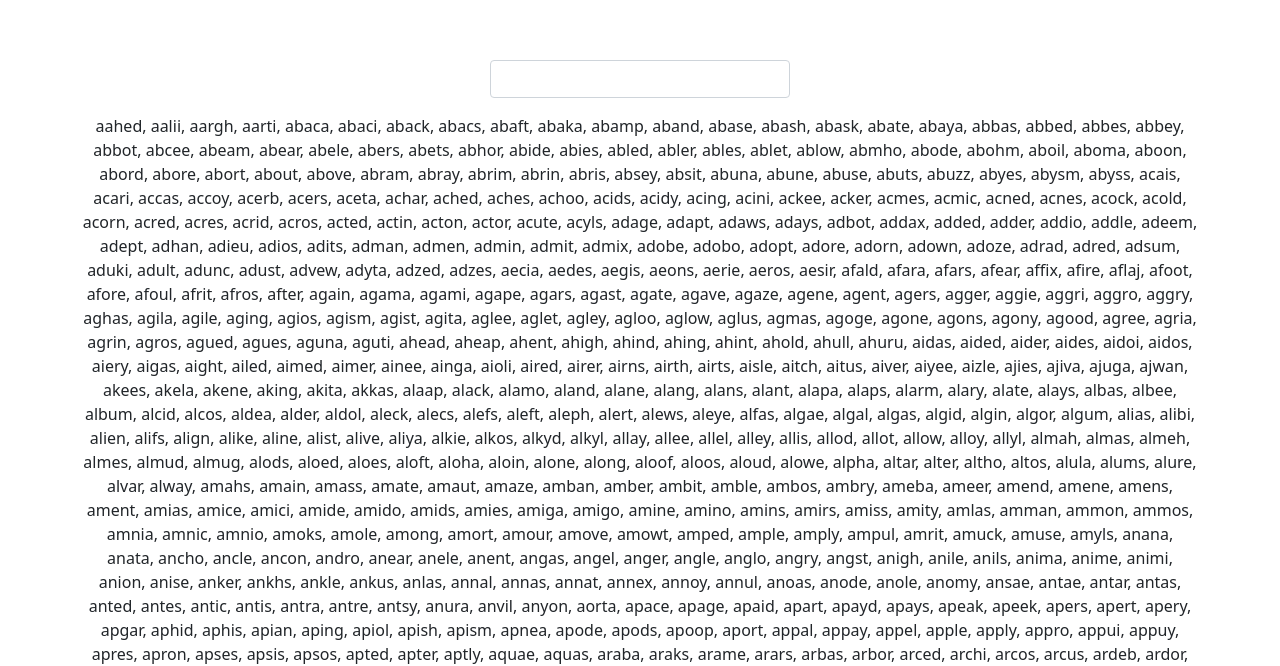
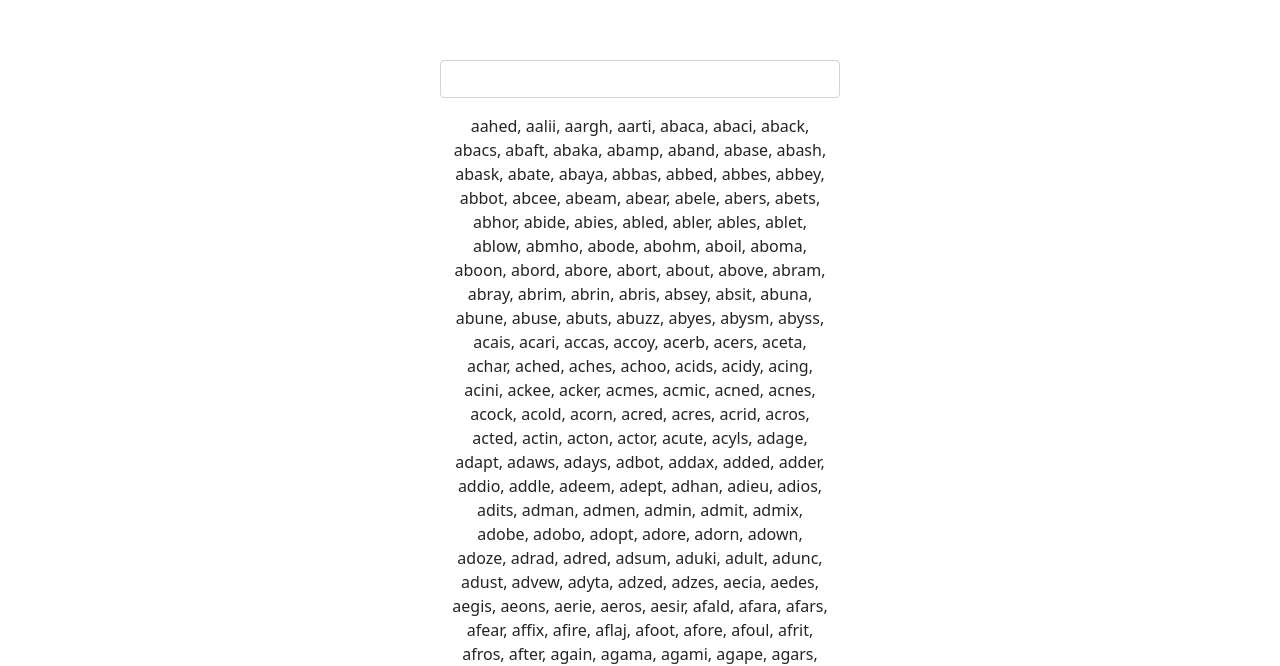
Before and after one commit to paigedwight/wordle-filter, a React (Create React App) app: page / in a window 1280 px wide. Shown: the part 140-806 px from the top of the page. Built offline with nearby package versions, Linux system fonts and the light colour scheme.

Commit message:
Set maxWidth

```diff
--- a/src/App.tsx
+++ b/src/App.tsx
@@ -4,7 +4,7 @@ import WordleFilter from "./WordleFilter";
 
 export default function App() {
     return (
-        <Container>
+        <Container style={{ maxWidth: "400px" }}>
             <WordleFilter />
         </Container>
     );
--- a/src/WordleFilter.tsx
+++ b/src/WordleFilter.tsx
@@ -103,7 +103,6 @@ export default function WordleFilter() {
                 <Row className={"mb-3 justify-content-center"}>
                     <Form.Control
                         style={{
-                            width: "300px",
                             textAlign: "center",
                         }}
                         onChange={(e) => setGuessText(e.target.value)}
```
